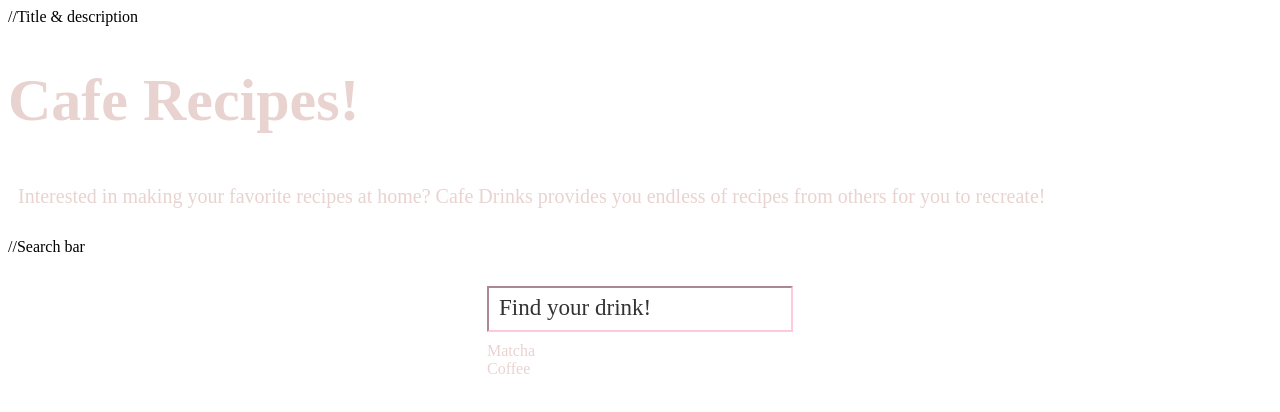
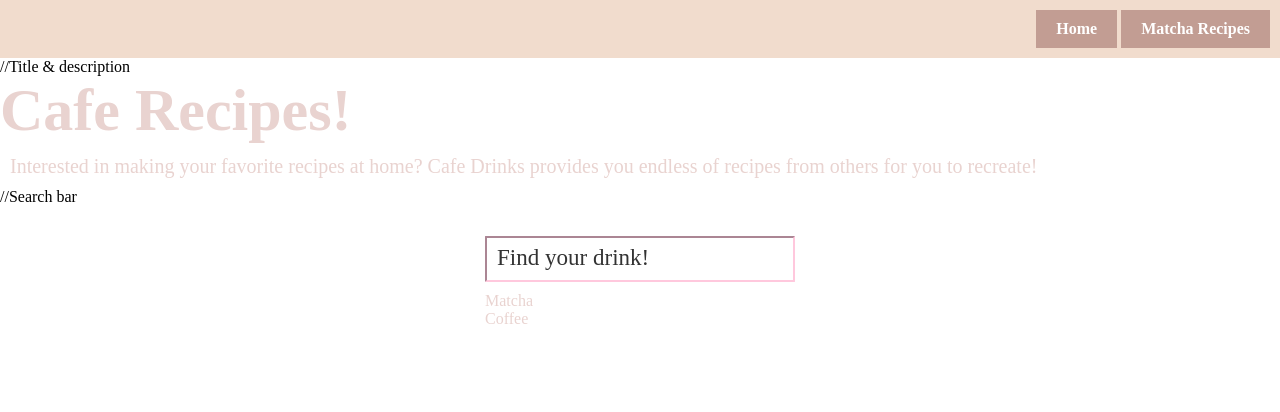
Before and after one commit to jessicaoyep/cafedrinks, a plain HTML site: page index.html in a window 1280 px wide. Drawn offline with Linux system fonts and the light colour scheme; a script that the page names is missing.

Commit message:
Add nav bar to index.cpp

```diff
--- a/index.html
+++ b/index.html
@@ -5,8 +5,12 @@
     <meta name="viewport" content="width=device-width, initial-scale=1.0">
     <title>Cafe Recipes! </title>
      <link rel = "stylesheet" href = "designTwo.css" />
+     <link rel = "stylesheet" href = "nav.css">
 </head>
-
+<nav>
+    <a href="index.html">Home</a>
+    <a href="matcha.html">Matcha Recipes</a>
+</nav>
 
     <!-- Visible content goes here -->
      //Title & description
--- a/nav.css
+++ b/nav.css
@@ -1,3 +1,8 @@
+*{
+    margin: 0;
+    padding: 0;
+}
+
 nav{
     background-color: #f1dccd;
     padding: 10px;
```
Also changed, not shown: matcha.html (+13 -2 lines).
